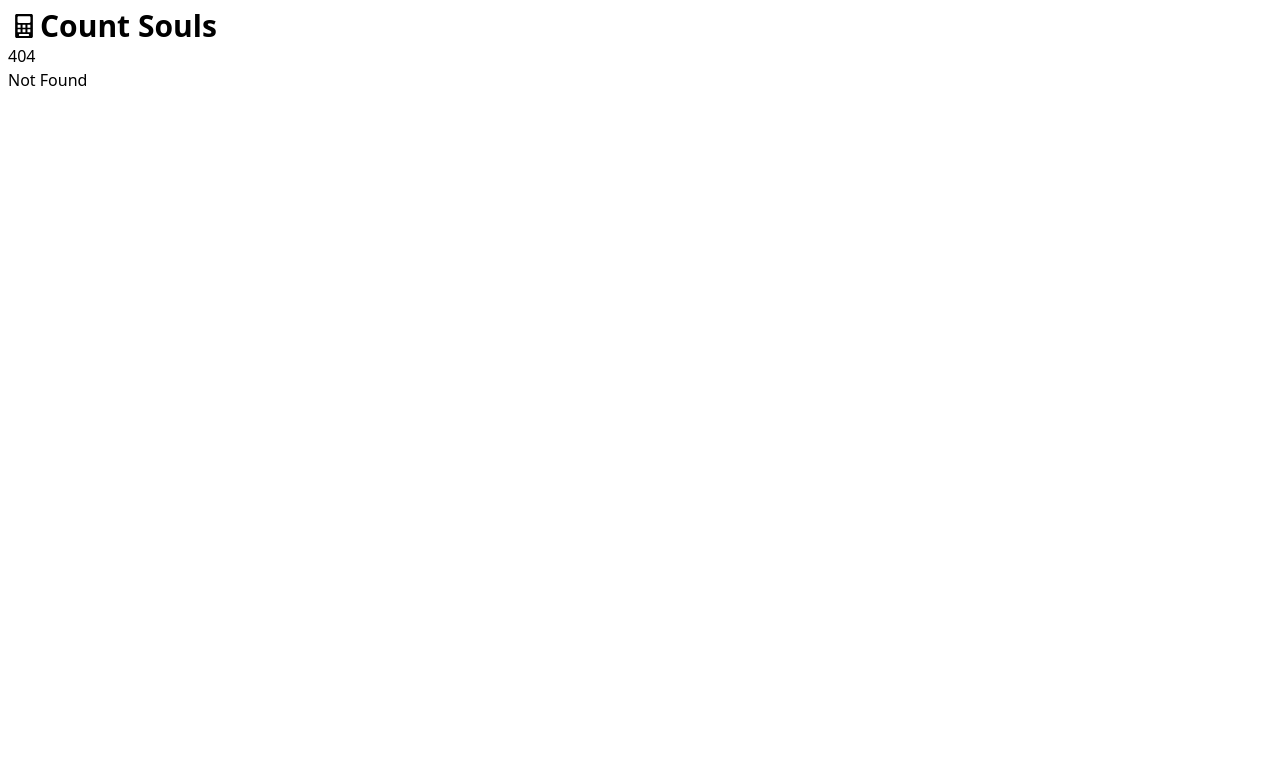
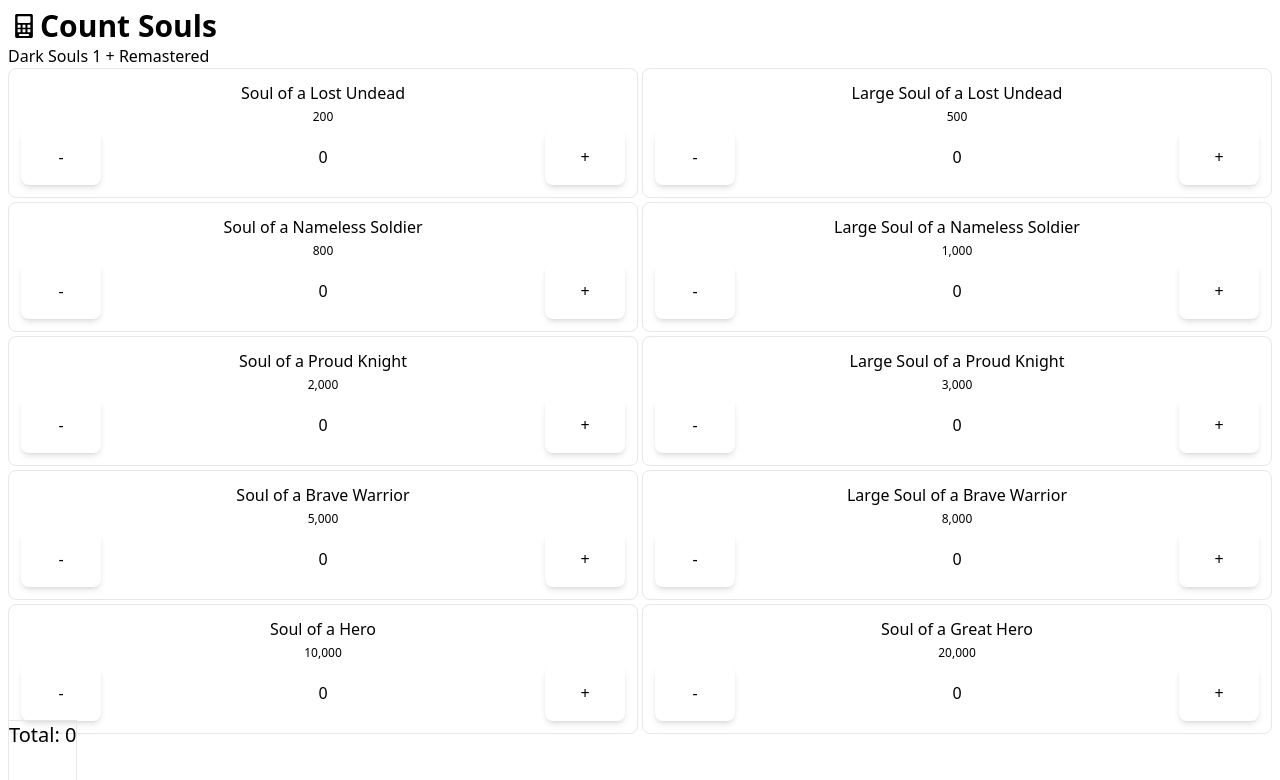
Before and after one commit to ElmarTalibzade/count-souls, a SvelteKit app: page /ds1 in a window 1280 px wide. Before the commit this address had no page. Shown: the top 780 px of the page. Built offline with nearby package versions, Linux system fonts and the light colour scheme.

Commit message:
Added Dark Souls 1 souls page

```diff
--- /dev/null
+++ b/src/routes/ds1/+page.svelte
@@ -0,0 +1,21 @@
+<script lang="ts">
+  import Calculator from '../../components/common/calculator.svelte';
+  import type Soul from 'models/soulDefinition';
+
+  const souls: Soul[] = [
+    { name: 'Soul of a Lost Undead', value: 200 },
+    { name: 'Large Soul of a Lost Undead', value: 500 },
+    { name: 'Soul of a Nameless Soldier', value: 800 },
+    { name: 'Large Soul of a Nameless Soldier', value: 1000 },
+    { name: 'Soul of a Proud Knight', value: 2000 },
+    { name: 'Large Soul of a Proud Knight', value: 3000 },
+    { name: 'Soul of a Brave Warrior', value: 5000 },
+    { name: 'Large Soul of a Brave Warrior', value: 8000 },
+    { name: 'Soul of a Hero', value: 10000 },
+    { name: 'Soul of a Great Hero', value: 20000 },
+  ];
+</script>
+
+<h1>Dark Souls 1 + Remastered</h1>
+
+<Calculator soulDefinitions={souls} />
```
